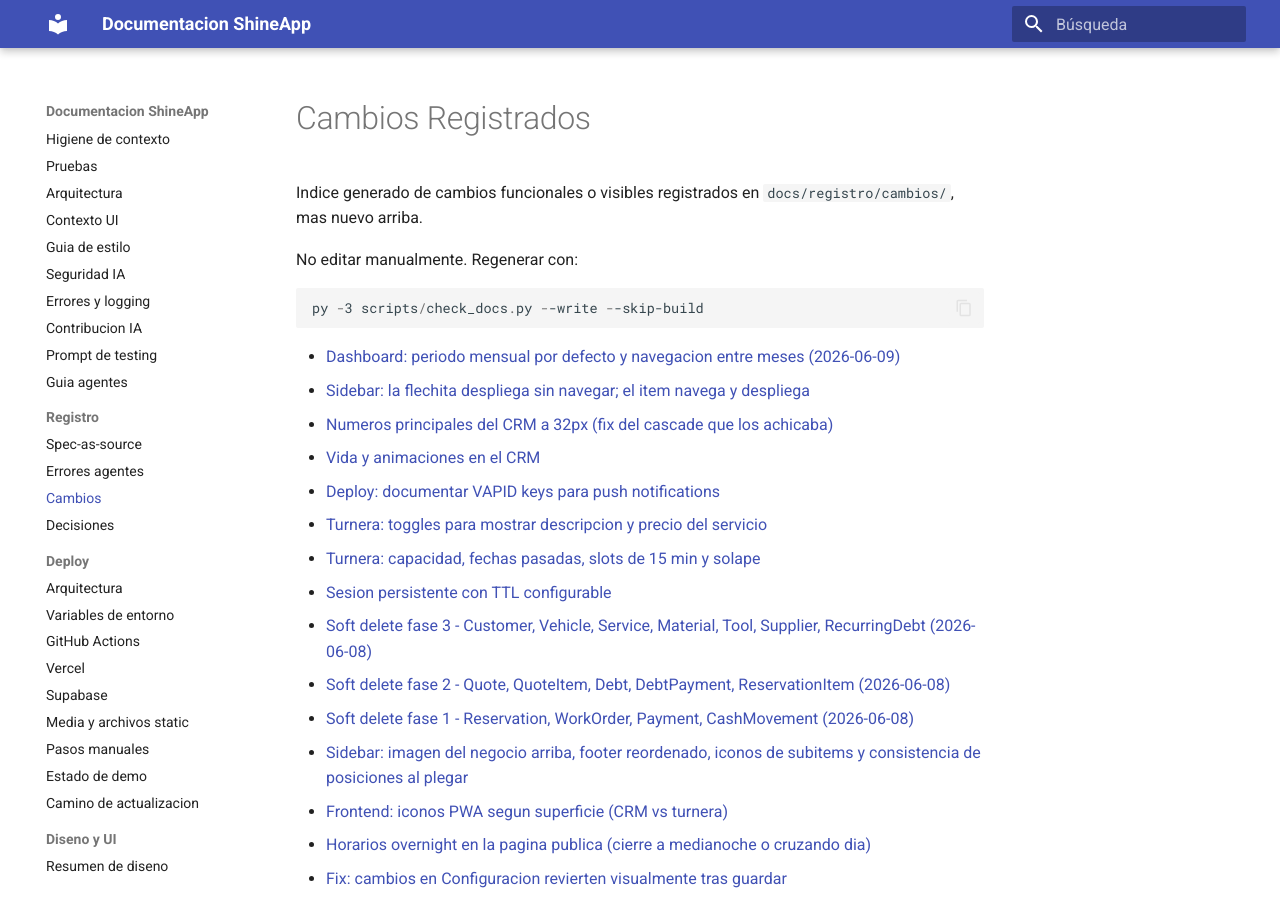
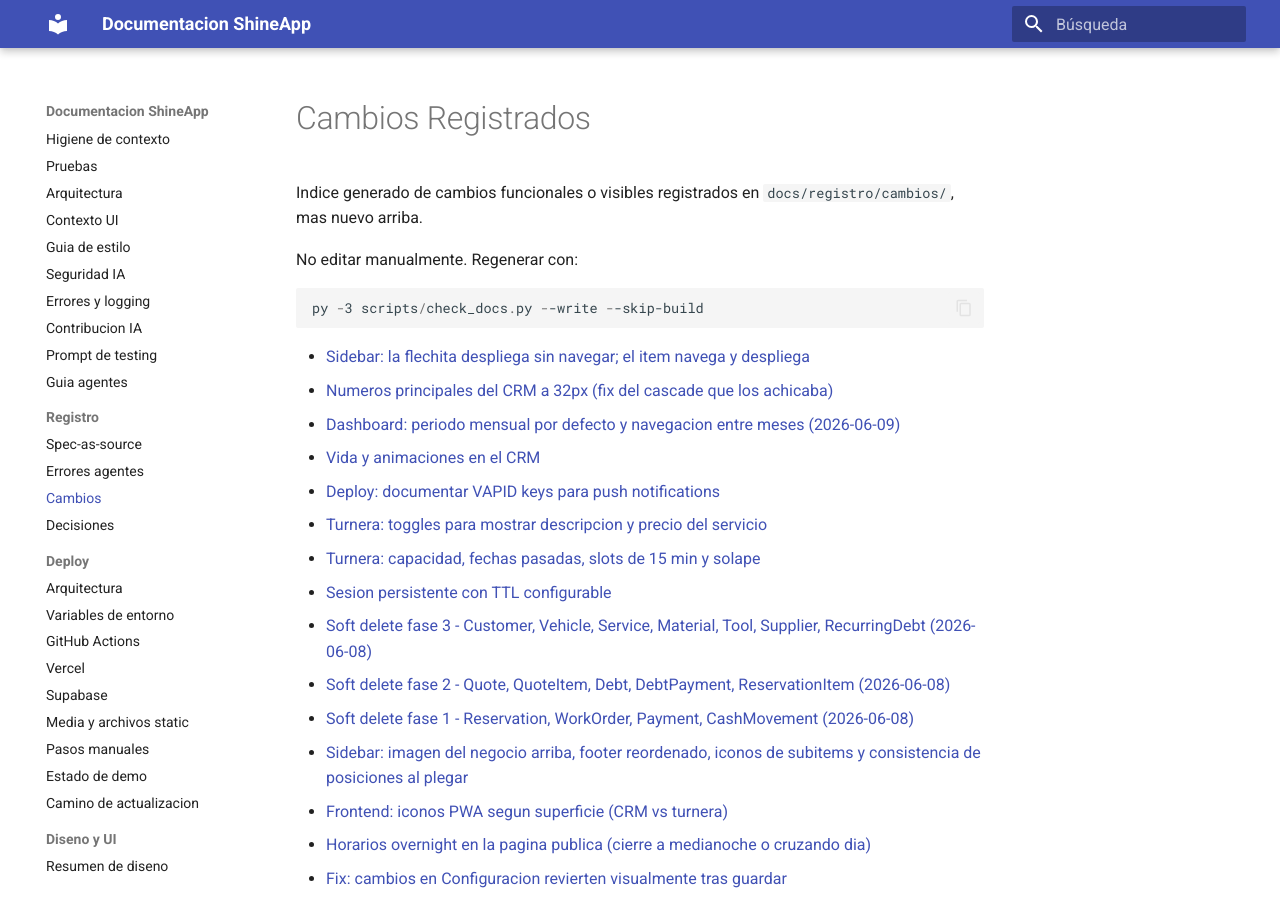
Before and after one commit to juanikitro/ShineApp, an MkDocs documentation site: the page built from docs/registro/cambios/index.md, in a window 1280 px wide and 900 px high. Built offline with MkDocs 1.6.1 and Material for MkDocs 9.7.7, drawn with Linux system fonts in a browser that asks for light colours.

Commit message:
docs: regenerar indices tras merge de main

````diff
--- a/docs/registro/cambios/index.md
+++ b/docs/registro/cambios/index.md
@@ -9,9 +9,9 @@ No editar manualmente. Regenerar con:
 py -3 scripts/check_docs.py --write --skip-build
 ```
 
-- [Dashboard: periodo mensual por defecto y navegacion entre meses (2026-06-09)](2026-06-09-dashboard-periodo-mensual.md)
 - [Sidebar: la flechita despliega sin navegar; el item navega y despliega](2026-06-09-sidebar-chevron-toggle-independiente.md)
 - [Numeros principales del CRM a 32px (fix del cascade que los achicaba)](2026-06-09-fix-tamano-numeros-kpi.md)
+- [Dashboard: periodo mensual por defecto y navegacion entre meses (2026-06-09)](2026-06-09-dashboard-periodo-mensual.md)
 - [Vida y animaciones en el CRM](2026-06-08-vida-animaciones-crm.md)
 - [Deploy: documentar VAPID keys para push notifications](2026-06-08-vapid-keys-deploy-docs.md)
 - [Turnera: toggles para mostrar descripcion y precio del servicio](2026-06-08-turnera-toggles-descripcion-precio.md)
````
Also changed, not shown: CHANGELOG.md (+1 -1 lines).
